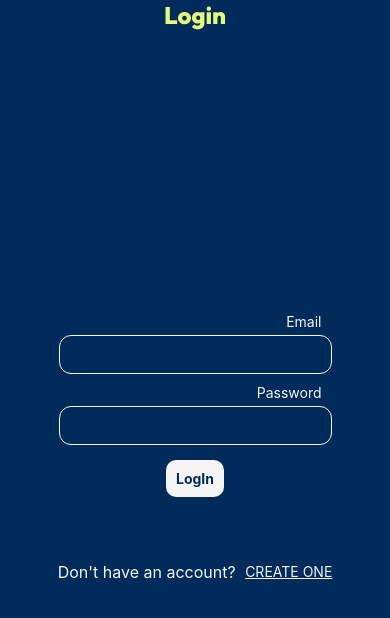
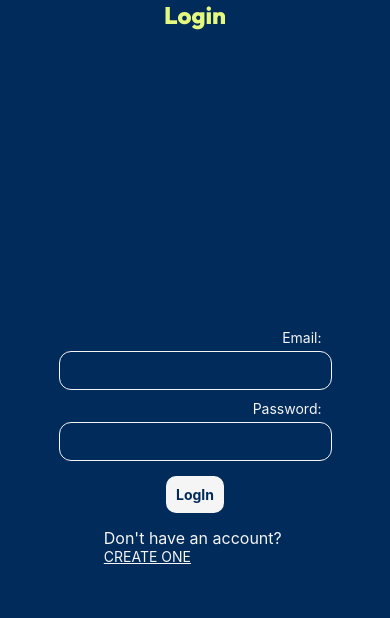
Before and after one commit to eshark9312/Ecommerce-ReactNative, a React Native app: screen /Login in a window 390 px wide. Shown: the top 618 px of the page. Built offline with nearby package versions, Linux system fonts and the light colour scheme.

Commit message:
LogIn Validations

```diff
--- a/src/screens/LoginScreen.jsx
+++ b/src/screens/LoginScreen.jsx
@@ -1,57 +1,99 @@
 import Input from "../components/Input/Input";
-import { TouchableOpacity, StyleSheet, Text, View } from "react-native";
+import { TouchableOpacity, StyleSheet, Text, View, KeyboardAvoidingView } from "react-native";
 import { colors } from '../global/colors';
 import { useLogInMutation } from '../services/authService';
 import { useEffect, useState } from 'react';
 import { useDispatch } from 'react-redux';
 import { setUser } from '../features/authSlice';
+import { logInSchema } from '../validations/logInSchema';
 
 
 const LoginScreen = ({ navigation }) => {
   const [email, setEmail] = useState('')
   const [password, setPassword] = useState('')
+  const [loginError, setLoginError] = useState('')
+
+  const [formErrors, setFormErrors] = useState({
+    email: '',
+    password: '',
+  })
 
 
   const [triggerLogIn, result] = useLogInMutation()
+  const dispatch = useDispatch()
 
-  const onSubmit = () => {
-    triggerLogIn({ email, password });
-    console.log(result)
-  }
 
-  const dispatch = useDispatch()
+  const onSubmit = async () => {
+    try {
+      // Limpiar errores al intentar iniciar sesión
+      setLoginError('');
+      setFormErrors({
+        email: '',
+        password: '',
+      });
+      await logInSchema.validate({ email, password }, { abortEarly: false });
+
+      const response = await triggerLogIn({ email, password });
+
+      // Check if the login was unsuccessful
+      if (response.error) {
+        setLoginError('Usuario no registrado');
+      } else {
+        // Clear the error state if login was successful
+        setLoginError('');
+        dispatch(setUser(response.data));
+      }
+    } catch (error) {
+      // Handle Yup validation errors
+      if (error.name === 'ValidationError') {
+        const validationErrors = {};
+        error.inner.forEach((err) => {
+          validationErrors[err.path] = err.message;
+        });
+        // Assign error messages to the corresponding fields
+        if (validationErrors.email) {
+          setFormErrors((prevErrors) => ({ ...prevErrors, email: validationErrors.email }));
+        } else if (validationErrors.password) {
+          setFormErrors((prevErrors) => ({ ...prevErrors, password: validationErrors.password }));
+        }
+      } else {
+        console.error('Error during login:', error);
+      }
+    }
+  };
 
   useEffect(() => {
     if (result.data) {
-      dispatch(setUser(result.data))
+      dispatch(setUser(result.data));
     }
-  }, [result])
+  }, [result]);
 
   return (
-    <View style={styles.container}>
+    <KeyboardAvoidingView style={styles.container} behavior='height'>
       <Input
-        label='Email'
+        label='Email:'
         onChange={setEmail}
-        error=''
+        error={formErrors.email}
       />
       <Input
-        label='Password'
+        label='Password:'
         onChange={setPassword}
-        error=''
+        error={formErrors.password}
         isSecureEntry={true}
       />
+      {loginError ? <Text style={styles.errorText}>{loginError}</Text> : null}
       <TouchableOpacity style={styles.button} onPress={onSubmit}>
         <Text style={styles.buttonText}>LogIn</Text>
       </TouchableOpacity>
-      <View style={styles.signupContainer}>
+      <View style={styles.altContainer}>
         <Text style={styles.subtitle}>Don't have an account? </Text>
         <TouchableOpacity onPress={() => { navigation.navigate('Signup') }}>
           <Text style={styles.subtitleLink}>Create One</Text>
         </TouchableOpacity>
       </View>
-    </View >
-  )
-}
+    </KeyboardAvoidingView>
+  );
+};
 
 export default LoginScreen;
 
@@ -95,7 +137,10 @@ const styles = StyleSheet.create({
     fontSize: 14,
     textDecorationLine: 'underline',
     textTransform: 'uppercase'
-  }
-
-
+  },
+  errorText: {
+    color: colors.paleGoldenRod,
+    fontSize: 14,
+    marginTop: 10,
+  },
 })
--- /dev/null
+++ b/src/validations/logInSchema.js
@@ -0,0 +1,9 @@
+import { object, string } from 'yup';
+
+export const logInSchema = object().shape({
+  email: string()
+    .required('Please, enter your email')
+    .email('Invalid email format'),
+  password: string()
+    .required('Please, enter your password')
+})
```
